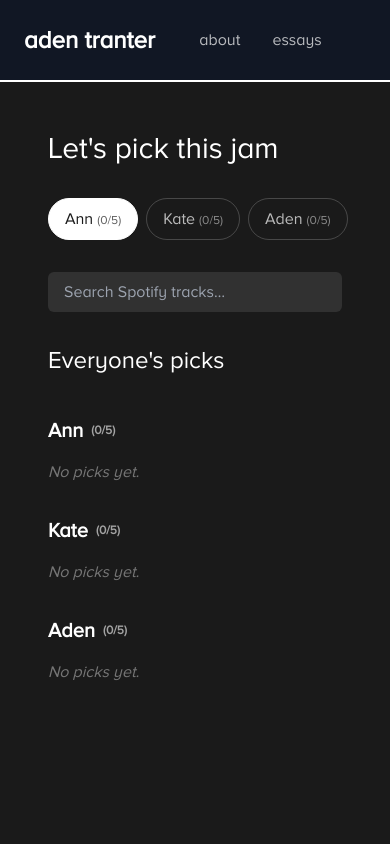
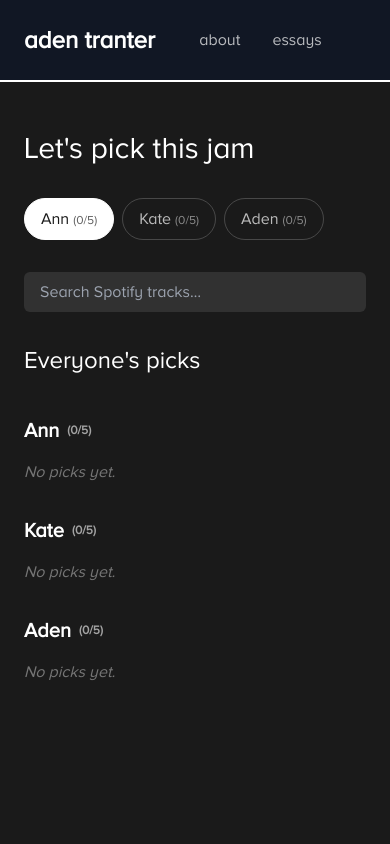
Before and after one commit to adentranter/adentranter.com, a Next.js app: page /lets-pick-this-jam in a window 390 px wide. Shown: the top 844 px of the page. Built offline with nearby package versions, Linux system fonts and the light colour scheme.

Commit message:
nice work, added some nice UX features making it easier to use onmobile

```diff
--- a/src/app/lets-pick-this-jam/page.tsx
+++ b/src/app/lets-pick-this-jam/page.tsx
@@ -107,6 +107,10 @@ function JamContent() {
       if (bucket.length >= 5) return prev
       return { ...prev, [currentP]: [...bucket, track] }
     })
+
+    // Hide search list after adding a song
+    setResults([])
+    setQuery("")
   }
 
   const shareLink = () => {
@@ -125,7 +129,7 @@ function JamContent() {
 
   return (
     <div className="min-h-screen flex flex-col">
-      <main className="container py-12 space-y-8 flex-grow">
+      <main className="max-w-none md:container py-12 space-y-8 flex-grow">
         <h1 className="text-3xl font-light mb-4">Let's pick this jam</h1>
 
         {/* Participant Switcher */}
```
